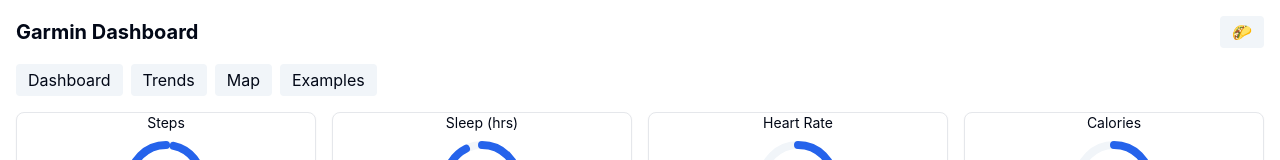
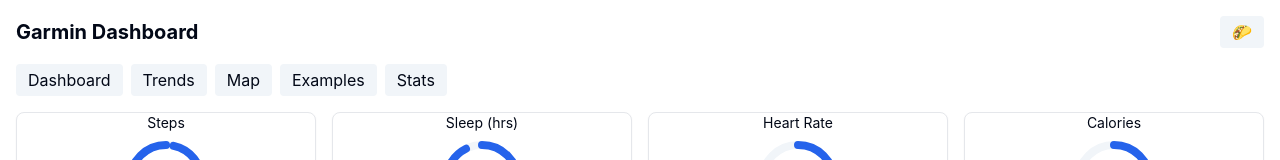
Before and after one commit to osmond/improved-system, a React (Vite) app: page / in a window 1280 px wide. Shown: the top 160 px of the page. Built offline with nearby package versions, Linux system fonts and the light colour scheme.

Commit message:
Add stats tab and route

```diff
--- a/src/App.tsx
+++ b/src/App.tsx
@@ -2,6 +2,7 @@ import React, { useState } from "react";
 import Layout from "@/components/layout/Layout";
 import Dashboard from "@/pages/Dashboard";
 import Examples from "@/pages/Examples";
+import StatsExamples from "@/pages/StatsExamples";
 
 function App() {
   const [tab, setTab] = useState("dashboard");
@@ -11,6 +12,7 @@ function App() {
       {tab === "trends" && <p>Trends coming soon...</p>}
       {tab === "map" && <p>Map coming soon...</p>}
       {tab === "examples" && <Examples />}
+      {tab === "stats" && <StatsExamples />}
     </Layout>
   );
 }
--- a/src/components/layout/Layout.tsx
+++ b/src/components/layout/Layout.tsx
@@ -33,6 +33,9 @@ export default function Layout({
           <TabsTrigger value="examples" onClick={() => setActiveTab("examples")}>
             Examples
           </TabsTrigger>
+          <TabsTrigger value="stats" onClick={() => setActiveTab("stats")}>
+            Stats
+          </TabsTrigger>
         </TabsList>
       </Tabs>
       <div className="mt-2">{children}</div>
```
